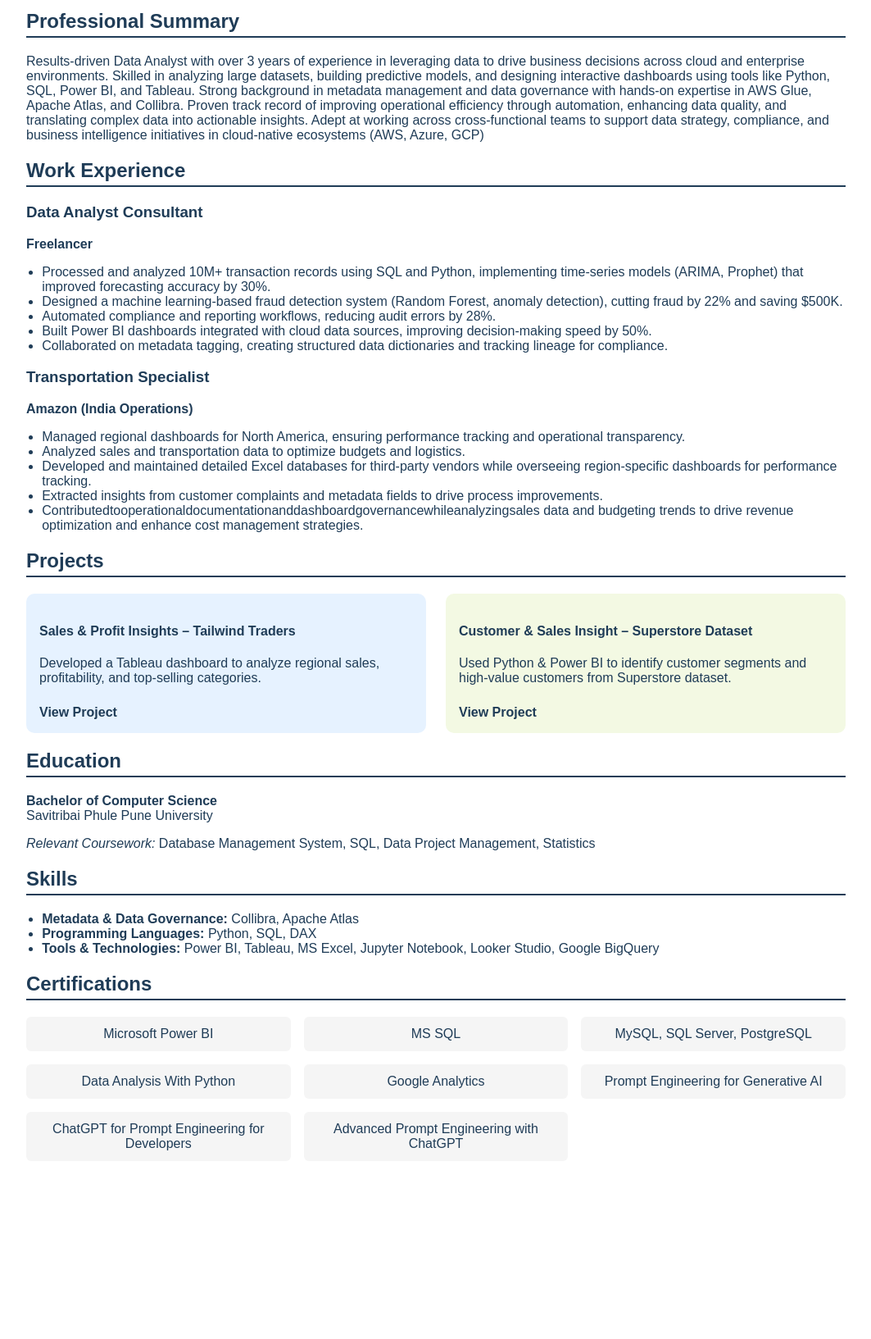
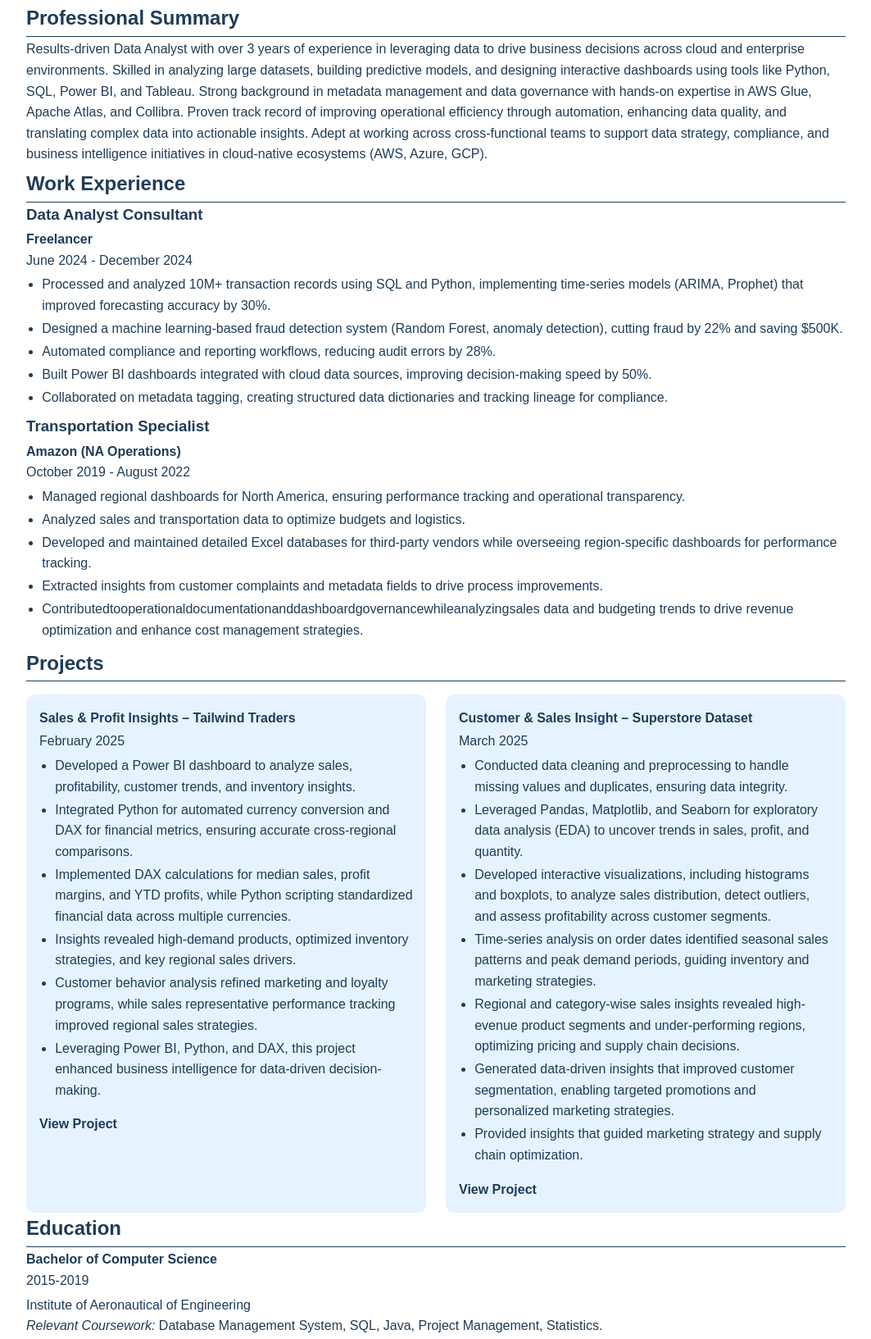
Before and after one commit to rmanisharathod/manisha.github.io, a plain HTML site: page index.html in a window 1280 px wide. Shown: the part 252-1885 px from the top of the page at 82% size, without its empty margins (108-1171 px from the left). Before the commit the page ends 1700 px from the top, so only its background shows below. Drawn offline with Linux system fonts and the light colour scheme.

Commit message:
index.html

```diff
--- a/index.html
+++ b/index.html
@@ -11,10 +11,11 @@
     }
 
     body {
-      font-family: Arial, sans-serif;
+      font-family: Aptos, sans-serif;
       margin: 0;
       background: #fff;
       color: var(--primary);
+      line-height: 1.6; /* Added for better readability */
     }
 
     header {
@@ -63,18 +64,42 @@
     }
 
     h2 {
-      border-bottom: 2px solid var(--primary);
-      padding-bottom: 0.25rem;
+      border-bottom: 1px solid var(--primary);
+      padding-bottom: 0.15rem;
+      margin-top: 1.5rem;
+    }
+
+    h3, h4 {
+      margin-top: 0.5rem;
+    }
+    p {
+      margin: 0;
     }
 
     ul {
       padding-left: 1.2rem;
+      margin-top: 0.25rem;
+      margin-bottom: 0.5rem;
+    }
+
+    li {
+      margin-bottom: 0.15rem;
+    }
+    h2, h3, h4, p {
+     margin: 0;
+    }
+
+    p + h2, p + h3, p + h4,
+    h2 + p, h3 + p, h4 + p {
+     margin-top: 0.15rem;
+     margin-bottom: 0.25rem;
     }
 
     .project-grid {
       display: grid;
       grid-template-columns: repeat(auto-fit, minmax(280px, 1fr));
       gap: 1.5rem;
+      margin-top: 1rem;
     }
 
     .project-box {
@@ -86,7 +111,7 @@
     }
 
     .project-box:nth-child(1) { background-color: #e6f2ff; }
-    .project-box:nth-child(2) { background-color: #f3f9e3; }
+    .project-box:nth-child(2) { background-color: #e6f2ff; }
 
     .project-box:hover {
       box-shadow: 0 4px 10px rgba(0,0,0,0.15);
@@ -115,6 +140,7 @@
       display: grid;
       grid-template-columns: repeat(auto-fit, minmax(250px, 1fr));
       gap: 1rem;
+      margin-top: 1rem;
     }
 
     .certification-grid a {
@@ -170,45 +196,30 @@
   <div class="container">
     <section>
       <h2>Professional Summary</h2>
-      <p> Results-driven Data Analyst with over 3 years of experience in leveraging data to drive
-          business decisions across cloud and enterprise environments. Skilled in analyzing large
-          datasets, building predictive models, and designing interactive dashboards using tools
-          like Python, SQL, Power BI, and Tableau. Strong background in metadata management
-          and data governance with hands-on expertise in AWS Glue, Apache Atlas, and Collibra.
-          Proven track record of improving operational efficiency through automation, enhancing
-         data quality, and translating complex data into actionable insights. Adept at working across
-         cross-functional teams to support data strategy, compliance, and business intelligence
-         initiatives in cloud-native ecosystems (AWS, Azure, GCP)</p>
+      <p>Results-driven Data Analyst with over 3 years of experience in leveraging data to drive business decisions across cloud and enterprise environments. Skilled in analyzing 	 large datasets, building predictive models, and designing interactive dashboards using tools like Python, SQL, Power BI, and Tableau. Strong background in metadata management and 	 data governance with hands-on expertise in AWS Glue, Apache Atlas, and Collibra. Proven track record of improving operational efficiency through automation, enhancing data quality, 	 and translating complex data into actionable insights. Adept at working across cross-functional teams to support data strategy, compliance, and business intelligence initiatives in 	 cloud-native ecosystems (AWS, Azure, GCP).</p>
     </section>
 
     <section>
       <h2>Work Experience</h2>
       <h3>Data Analyst Consultant</h3>
-      <p><strong>Freelancer</strong></p>
+      <p><strong>Freelancer</strong><br/>
+	June 2024 - December 2024</p>
       <ul>
-        <li>Processed and analyzed 10M+ transaction records using SQL and Python, implementing
-            time-series models (ARIMA, Prophet) that improved forecasting accuracy by 30%.</li>
-        <li>Designed a machine learning-based fraud detection system (Random Forest, anomaly
-            detection), cutting fraud by 22% and saving $500K.</li>
-        <li> Automated compliance and reporting workflows, reducing audit errors by 28%.</li>
-        <li>Built Power BI dashboards integrated with cloud data sources, improving decision-making
-            speed by 50%.</li>
-        <li>Collaborated on metadata tagging, creating structured data dictionaries and tracking
-            lineage for compliance.</li>
+        <li>Processed and analyzed 10M+ transaction records using SQL and Python, implementing time-series models (ARIMA, Prophet) that improved forecasting accuracy by 30%.</li>
+	<li>Designed a machine learning-based fraud detection system (Random Forest, anomaly detection), cutting fraud by 22% and saving $500K.</li>
+	<li>Automated compliance and reporting workflows, reducing audit errors by 28%.</li>
+	<li>Built Power BI dashboards integrated with cloud data sources, improving decision-making speed by 50%.</li>
+	<li> Collaborated on metadata tagging, creating structured data dictionaries and tracking lineage for compliance.</li>
       </ul>
       <h3>Transportation Specialist</h3>
-      <p><strong>Amazon (India Operations)</strong></p>
+      <p><strong>Amazon (NA Operations)</strong><br/>
+	October 2019 - August 2022</p>
       <ul>
-        <li>Managed regional dashboards for North America, ensuring performance tracking and
-            operational transparency.</li>
-        <li>Analyzed sales and transportation data to optimize budgets and logistics.</li>
-        <li>Developed and maintained detailed Excel databases for third-party vendors while
-            overseeing region-specific dashboards for performance tracking.</li>
-        <li>Extracted insights from customer complaints and metadata fields to drive process
-            improvements.</li>
-        <li>Contributedtooperationaldocumentationanddashboardgovernancewhileanalyzingsales
-            data and budgeting trends to drive revenue optimization and enhance cost management
-            strategies.</li>
+        <li>Managed regional dashboards for North America, ensuring performance tracking and operational transparency.</li>
+	<li>Analyzed sales and transportation data to optimize budgets and logistics.</li>
+	<li>Developed and maintained detailed Excel databases for third-party vendors while overseeing region-specific dashboards for performance tracking.</li>
+	<li>Extracted insights from customer complaints and metadata fields to drive process improvements.</li>
+	<li>Contributedtooperationaldocumentationanddashboardgovernancewhileanalyzingsales data and budgeting trends to drive revenue optimization and enhance cost management strategies.</li>
       </ul>
     </section>
 
@@ -217,12 +228,29 @@
       <div class="project-grid">
         <div class="project-box">
           <h4>Sales & Profit Insights – Tailwind Traders</h4>
-          <p>Developed a Tableau dashboard to analyze regional sales, profitability, and top-selling categories.</p>
+	   <p>February 2025</p>
+          <ul>
+	    <li>Developed a Power BI dashboard to analyze sales, profitability, customer trends, and inventory insights.</li>
+	    <li>Integrated Python for automated currency conversion and DAX for financial metrics, ensuring accurate cross-regional comparisons.</li>
+	    <li>Implemented DAX calculations for median sales, profit margins, and YTD profits, while Python scripting standardized financial data across multiple currencies.</li>
+	    <li>Insights revealed high-demand products, optimized inventory strategies, and key regional sales drivers.</li>
+	    <li>Customer behavior analysis refined marketing and loyalty programs, while sales representative performance tracking improved regional sales strategies.</li>
+	    <li>Leveraging Power BI, Python, and DAX, this project enhanced business intelligence for data-driven decision-making.</li>
+	  </ul>
           <a href="https://github.com/rmanisharathod/Tailwind-Traders" target="_blank">View Project</a>
         </div>
         <div class="project-box">
           <h4>Customer & Sales Insight – Superstore Dataset</h4>
-          <p>Used Python & Power BI to identify customer segments and high-value customers from Superstore dataset.</p>
+	   <p>March 2025</p>
+          <ul>
+	    <li>Conducted data cleaning and preprocessing to handle missing values and duplicates, ensuring data integrity.</li>
+	    <li>Leveraged Pandas, Matplotlib, and Seaborn for exploratory data analysis (EDA) to uncover trends in sales, profit, and quantity.</li>
+	    <li>Developed interactive visualizations, including histograms and boxplots, to analyze sales distribution, detect outliers, and assess profitability across customer segments.</li>
+	    <li>Time-series analysis on order dates identified seasonal sales patterns and peak demand periods, guiding inventory and marketing strategies.</li>
+	    <li>Regional and category-wise sales insights revealed high-evenue product segments and under-performing regions, optimizing pricing and supply chain decisions.</li>
+	    <li>Generated data-driven insights that improved customer segmentation, enabling targeted promotions and personalized marketing strategies.</li>
+	    <li>Provided insights that guided marketing strategy and supply chain optimization.</li>
+	  </ul>
           <a href="https://github.com/rmanisharathod/Superstore-Data-Analysis" target="_blank">View Project</a>
         </div>
       </div>
@@ -231,17 +259,58 @@
     <section>
       <h2>Education</h2>
       <p><strong>Bachelor of Computer Science</strong><br/>
-      Savitribai Phule Pune University</p>
-      <p><em>Relevant Coursework:</em> Database Management System, SQL, Data Project Management, Statistics</p>
+      2015-2019</p>
+      <p>Institute of Aeronautical of Engineering</p>
+      <p><em>Relevant Coursework:</em> Database Management System, SQL, Java, Project Management, Statistics.</p>
     </section>
 
     <section>
       <h2>Skills</h2>
-      <ul>
-        <li><strong>Metadata & Data Governance:</strong> Collibra, Apache Atlas</li>
-        <li><strong>Programming Languages:</strong> Python, SQL, DAX</li>
-        <li><strong>Tools & Technologies:</strong> Power BI, Tableau, MS Excel, Jupyter Notebook, Looker Studio, Google BigQuery</li>
+      <p><strong>Metadata & Data Governance:</strong></p>
+      	<ul>
+          <li>AWS Glue Data Catalog, Apache Atlas, Collibra (familiarity), Data Lineage, Data Dictionaries</li>
+	  <li>DAX,ETLPipelines, Data Profiling, Data Quality Audits.</li>
+	</ul>
+      <p><strong>Programming Languages:</strong></p>
+	<ul>
+	  <li><strong>Python: </strong>Pandas, NumPy, Matplotlib, Seaborn, SciPy, Scikit-learn.</li>
+	  <li><strong>SQL: </strong>MySQL, PostgreSQL, SQL Server, Oracle.</li>
+	  <li><strong>R: </strong>ggplot2, dplyr, tidyr.</li>
+	</ul>
+      <p><strong>Tools and Technologies</strong></p>
+	<ul>
+	  <li><strong>DataVisualization: </strong>Tableau, Power BI, Looker, Google Data Studio.</li>
+	  <li><strong>Spreadsheet Tools: </strong>Microsoft Excel, Google Sheets (Pivot tables, Macros, VBA).</li>
+	  <li><strong>Databases: </strong>MySQL, PostgreSQL, BigQuery, Snowflake, MongoDB.</li>
+	  <li><strong>ETL&DataWrangling: </strong>Alteryx, Apache Airflow, Talend.</li>
+	  <li><strong>BigData&CloudPlatforms: </strong>Google Cloud (BigQuery), AWS (Redshift, Athena), Azure.</li>
+	  <li><strong>BI&Reporting Tools: </strong>Tableau, Power BI, Excel dashboards.</li>
+	  <li><strong>Version Control: </strong>Git, GitHub</li>
+	</ul>
+     <p><strong>Cloud Technologies</strong></p>
+	<ul>
+	  <li><strong>Cloud Platforms: </strong>AWS (S3, EC2, RDS, Lambda, EMR), Azure (Data Lake, Synapse Analytics), Google Cloud Platform (BigQuery, Cloud Dataflow).</li>
       </ul>
+     <p><strong>Big Data Technologies</strong></p>
+	<ul>
+	  <li><strong>Hadoop Ecosystem: </strong>HDFS, Hive, HBase, Pig, Sqoop.</li>
+	  <li><strong>Stream Processing: </strong>Apache Kafka, Apache Storm.</li>
+	  <li><strong>DataCataloging: </strong>Apache Atlas, AWS Glue Data Catalog.</li>
+	</ul>
+     <p><strong>Version Control & Collaboration</strong></p>
+	<ul>
+	  <li><strong>Version Control: </strong>Git, GitHub, Bitbucket, Power BI service.</li>
+	  <li><strong>Collaboration Tools: </strong>Jira, Confluence, Slack.</li>
+	</ul>
+      <p><strong>Operating Systems</strong></p>
+	<ul>
+	  <li><strong>OSProficiency: </strong>Linux (Red Hat, Ubuntu), Windows, UNIX.</li>
+	</ul>
+      <p><strong>Full-Stack Web Development</strong></p>
+	<ul>
+	  <li><strong>Frontend: </strong>HTML, CSS, Bootstrap, AngularJS, jQuery.</li>
+	  <li><strong>Backend: </strong>Node.js, Express.js, MongoDB.</li>
+	</ul>
     </section>
 
     <section class="certifications">
```
